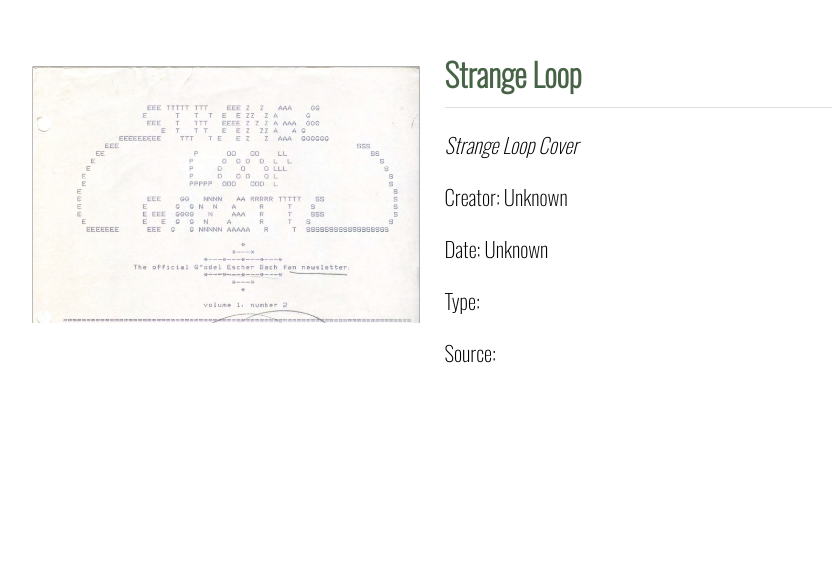
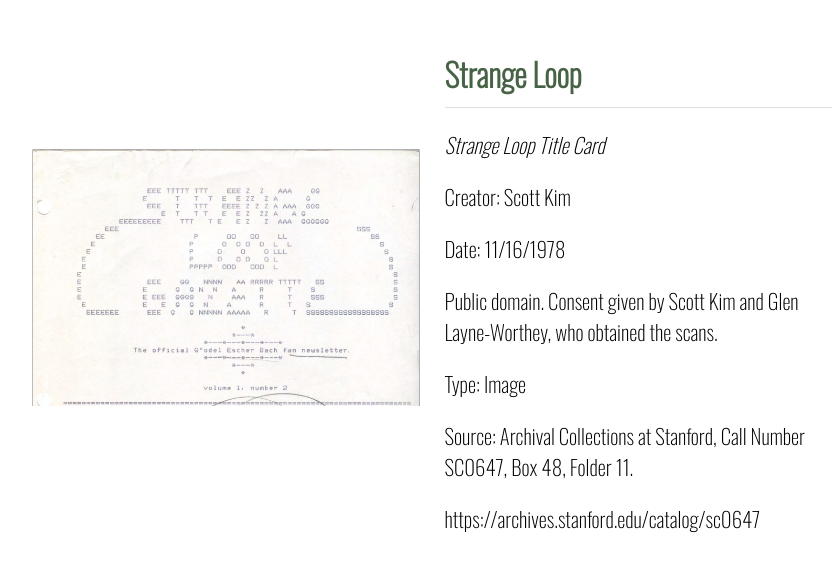
Before and after one commit to victoryang-stack/StrangeLoop, a Jekyll site: the page built from _mindoc_media/Strange Loop.md, in a window 1280 px wide. Shown: the top 572 px of the page, without its empty margins (208-1044 px from the left). Built offline with Jekyll 4.4.1, drawn with Linux system fonts in a browser that asks for light colours.

Commit message:
Update Strange Loop.md

```diff
--- a/_mindoc_media/Strange Loop.md
+++ b/_mindoc_media/Strange Loop.md
@@ -4,16 +4,16 @@ title: Strange Loop
 media_type: image
 
 _title: Strange Loop
-description: Strange Loop Cover
-creator: Unknown
-_date: Unknown
-rights:
-type:
-source:
-identifier:
+description: Strange Loop Title Card
+creator: Scott Kim
+_date: 11/16/1978
+rights: Public domain. Consent given by Scott Kim and Glen Layne-Worthey, who obtained the scans.
+type: Image
+source: Archival Collections at Stanford, Call Number SC0647, Box 48, Folder 11.
+identifier: https://archives.stanford.edu/catalog/sc0647
 contributor:
 format:
-credit_(IPTC):
+credit_(IPTC): Digitization by Glen Layne-Worthey, courtesy of Archival Collections at Stanford
 date_created_(IPTC):
 
 _path: /assets/img/Images/Strange Loop.jpeg
```
